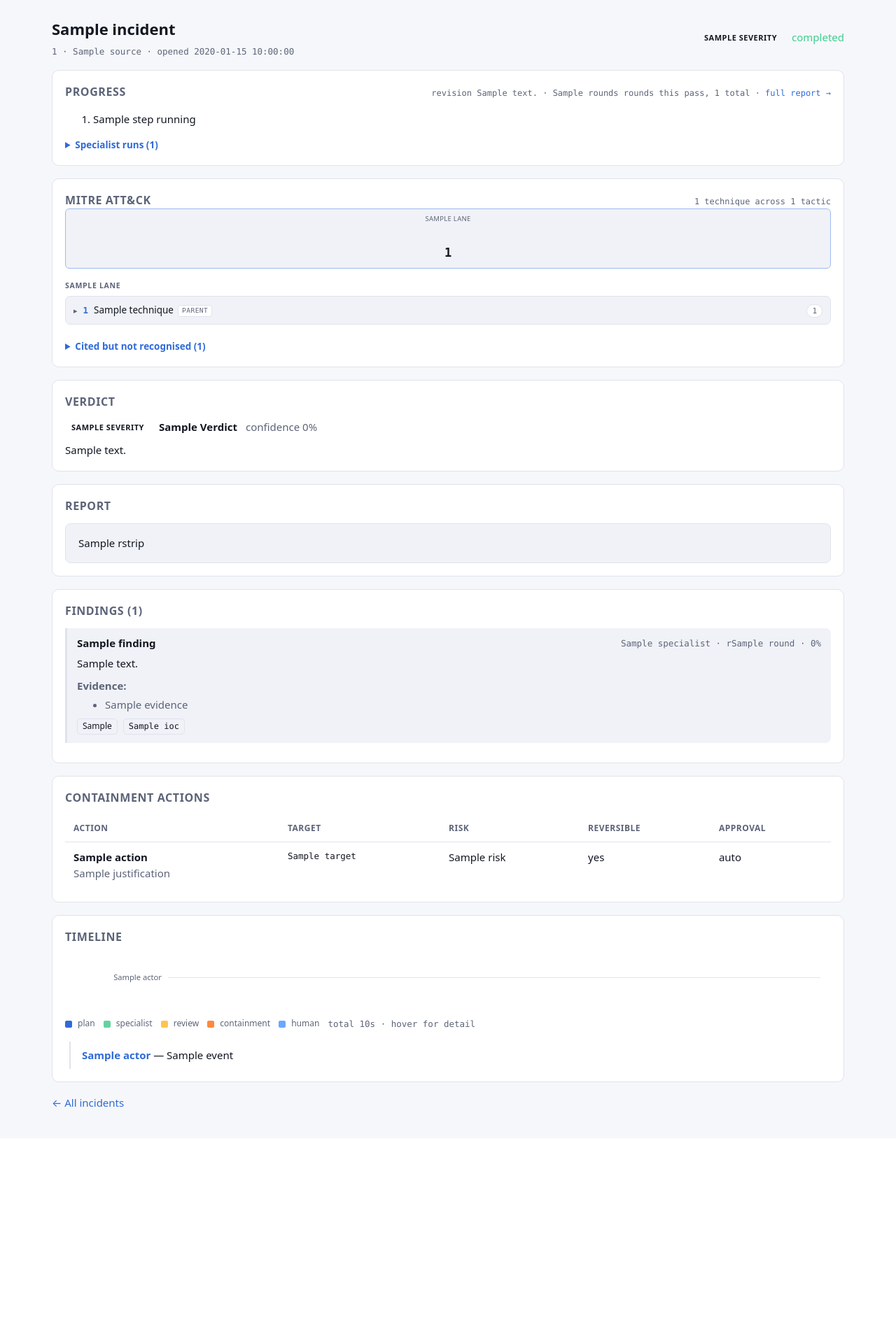
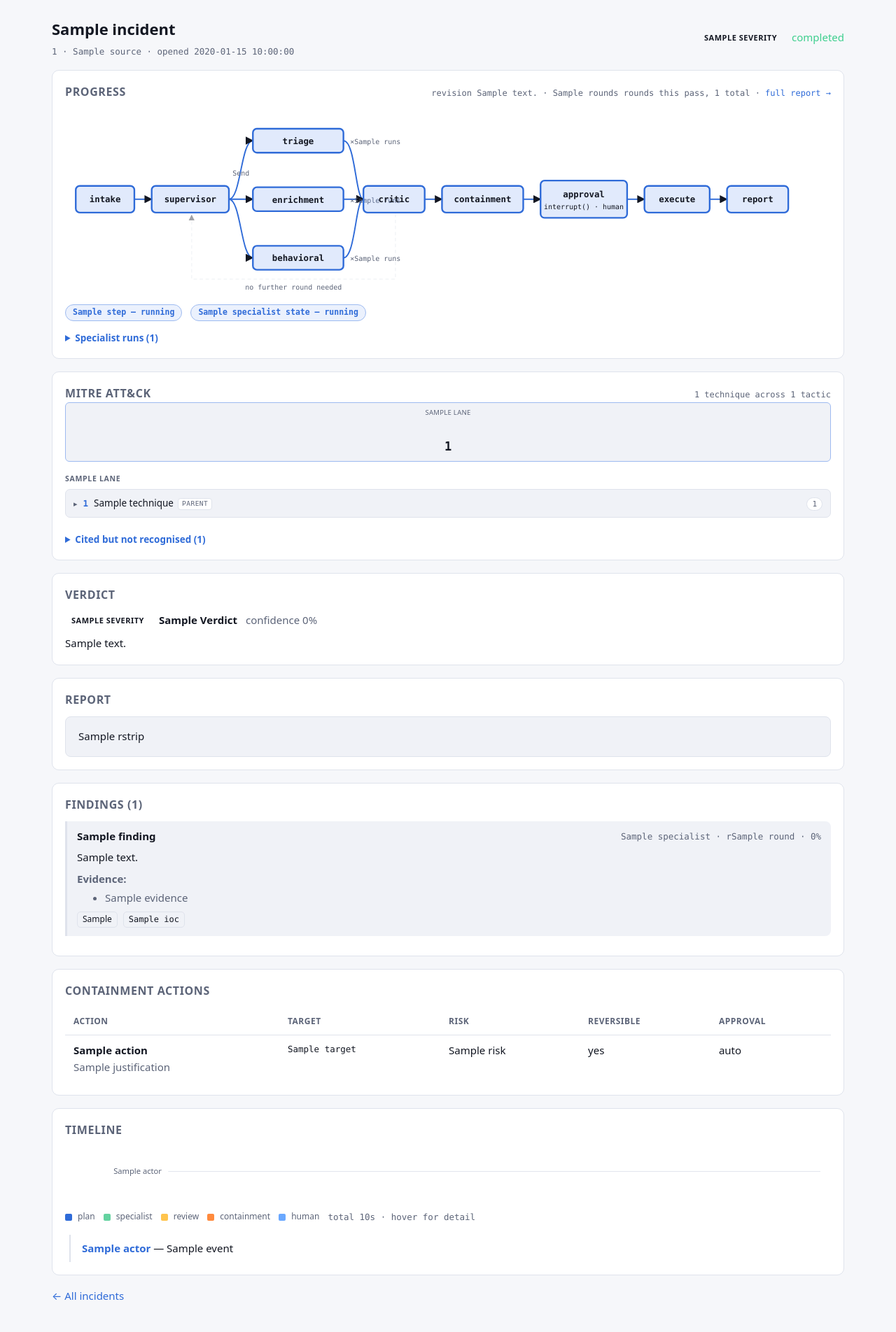
Before and after one commit to Al-T4ie/AgenticIR, a FastAPI app: template app/templates/incident.html in a window 1280 px wide. Shown: the part 72-1976 px from the top of the page at 70% size. Before the commit the page ends 1654 px from the top, so only its background shows below. Run offline with FastAPI, Linux system fonts and the light colour scheme; the template is opened without the code that fills it: most values are stand-ins (such as "Sample title", 1, 10 or a date in 2020); parts of the project's set-up code (start-up, migrations or seed data) failed here and were passed over; some libraries are stand-ins or nearby versions.

Commit message:
Update app/templates/incident.html

```diff
--- a/app/templates/incident.html
+++ b/app/templates/incident.html
@@ -33,17 +33,102 @@
       {%- if incident.report %} · <a href="/ui/incidents/{{ incident.id }}/report">full report →</a>{% endif %}
     </span>
   </div>
-  <ol class="pipeline">
+  {# The graph as it actually runs, with this incident's state on it. The
+     linear strip this replaces collapsed three parallel agents into one box,
+     hiding the thing most worth seeing mid-run: two are back, one is still
+     out. #}
+  {% set st = pipeline.state_of %}
+  {% set words = {'done':'done','active':'running','waiting':'waiting on you',
+                  'pending':'queued','skipped':'not needed','failed':'failed',
+                  'unused':'not dispatched'} %}
+  <div class="chart-wrap">
+    <svg class="agraph" viewBox="0 0 1150 296" role="img"
+         aria-label="Agent graph for this incident. {% for s in pipeline.steps %}{{ s.label }} {{ words[s.state] }}. {% endfor %}">
+      <defs>
+        <marker id="ga" viewBox="0 0 10 10" refX="9" refY="5" markerWidth="6" markerHeight="6" orient="auto-start-reverse">
+          <path d="M0,0 L10,5 L0,10 z" fill="currentColor"/>
+        </marker>
+      </defs>
+
+      {# edges first so nodes sit on top #}
+      <line x1="104" y1="148" x2="130" y2="148" class="ge {{ st('supervisor') }}" marker-end="url(#ga)"/>
+      {% for y in [60, 148, 236] %}
+        <path d="M246 148 C 264 148, 264 {{ y }}, 282 {{ y }}" class="ge {{ st('specialist') }}" marker-end="url(#ga)"/>
+        <path d="M418 {{ y }} C 436 {{ y }}, 436 148, 448 148" class="ge {{ st('critic') }}" marker-end="url(#ga)"/>
+      {% endfor %}
+      <line x1="540" y1="148" x2="566" y2="148" class="ge {{ st('containment') }}" marker-end="url(#ga)"/>
+      <line x1="688" y1="148" x2="714" y2="148" class="ge {{ st('approval') }}" marker-end="url(#ga)"/>
+      <line x1="844" y1="148" x2="870" y2="148" class="ge {{ st('execute') }}" marker-end="url(#ga)"/>
+      <line x1="968" y1="148" x2="994" y2="148" class="ge {{ st('report') }}" marker-end="url(#ga)"/>
+
+      {# the loop, and the bypass when nothing needed a human #}
+      <path d="M496 170 V 268 H 190 V 172" class="ge dash {{ 'done' if pipeline.rounds > 1 else 'pending' }}" marker-end="url(#ga)"/>
+      <text x="343" y="284" class="gl" text-anchor="middle">
+        {% if pipeline.rounds > 1 %}reviewer asked for another round · {{ pipeline.rounds }} of {{ max_rounds }}
+        {%- else %}no further round needed{% endif %}</text>
+      {% if st('approval') == 'skipped' %}
+        <path d="M629 128 C 629 100, 907 100, 907 126" class="ge dash skipped" marker-end="url(#ga)"/>
+        <text x="768" y="94" class="gl" text-anchor="middle">below the floor → auto</text>
+      {% endif %}
+
+      <text x="264" y="112" class="gl" text-anchor="middle">Send</text>
+
+      {# nodes #}
+      <g class="gn {{ st('intake') }}">
+        <rect x="16" y="128" width="88" height="40" rx="6"/>
+        <text x="60" y="152" text-anchor="middle">intake</text>
+      </g>
+      <g class="gn {{ st('supervisor') }}">
+        <rect x="130" y="128" width="116" height="40" rx="6"/>
+        <text x="188" y="152" text-anchor="middle">supervisor</text>
+      </g>
+
+      {% for name in ['triage', 'enrichment', 'behavioral'] %}
+        {% set sp = specialist_states[name] %}
+        {% set y = [42, 130, 218][loop.index0] %}
+        <g class="gn {{ sp.state }}">
+          <rect x="282" y="{{ y }}" width="136" height="36" rx="6"/>
+          <text x="350" y="{{ y + 23 }}" text-anchor="middle">{{ name }}</text>
+        </g>
+        {% if sp.runs %}
+          <text x="428" y="{{ y + 23 }}" class="gl">×{{ sp.runs }}</text>
+        {% endif %}
+      {% endfor %}
+
+      <g class="gn {{ st('critic') }}">
+        <rect x="448" y="128" width="92" height="40" rx="6"/>
+        <text x="494" y="152" text-anchor="middle">critic</text>
+      </g>
+      <g class="gn {{ st('containment') }}">
+        <rect x="566" y="128" width="122" height="40" rx="6"/>
+        <text x="627" y="152" text-anchor="middle">containment</text>
+      </g>
+      <g class="gn gate {{ st('approval') }}">
+        <rect x="714" y="120" width="130" height="56" rx="6"/>
+        <text x="779" y="145" text-anchor="middle">approval</text>
+        <text x="779" y="163" text-anchor="middle" class="gsub">interrupt() · human</text>
+      </g>
+      <g class="gn {{ st('execute') }}">
+        <rect x="870" y="128" width="98" height="40" rx="6"/>
+        <text x="919" y="152" text-anchor="middle">execute</text>
+      </g>
+      <g class="gn {{ st('report') }}">
+        <rect x="994" y="128" width="92" height="40" rx="6"/>
+        <text x="1040" y="152" text-anchor="middle">report</text>
+      </g>
+    </svg>
+  </div>
+
+  <div class="row glegend">
     {% for s in pipeline.steps %}
-      <li class="st {{ s.state }}">
-        <span class="node" aria-hidden="true"></span>
-        <span class="name">{{ s.label }}</span>
-        <span class="what">{{
-          {'done':'done','active':'running','waiting':'waiting on you',
-           'pending':'queued','skipped':'not needed','failed':'failed'}[s.state] }}</span>
-      </li>
+      {% if s.state in ('active', 'waiting', 'failed') %}
+        <span class="gtag {{ s.state }}">{{ s.label }} — {{ words[s.state] }}</span>
+      {% endif %}
     {% endfor %}
-  </ol>
+    {% for name, sp in specialist_states.items() if sp.state in ('active', 'failed') %}
+      <span class="gtag {{ sp.state }}">{{ name }} — {{ words[sp.state] }}</span>
+    {% endfor %}
+  </div>
   {% if specialists %}
   <details class="dig">
     <summary>Specialist runs ({{ specialists|length }})</summary>
```
